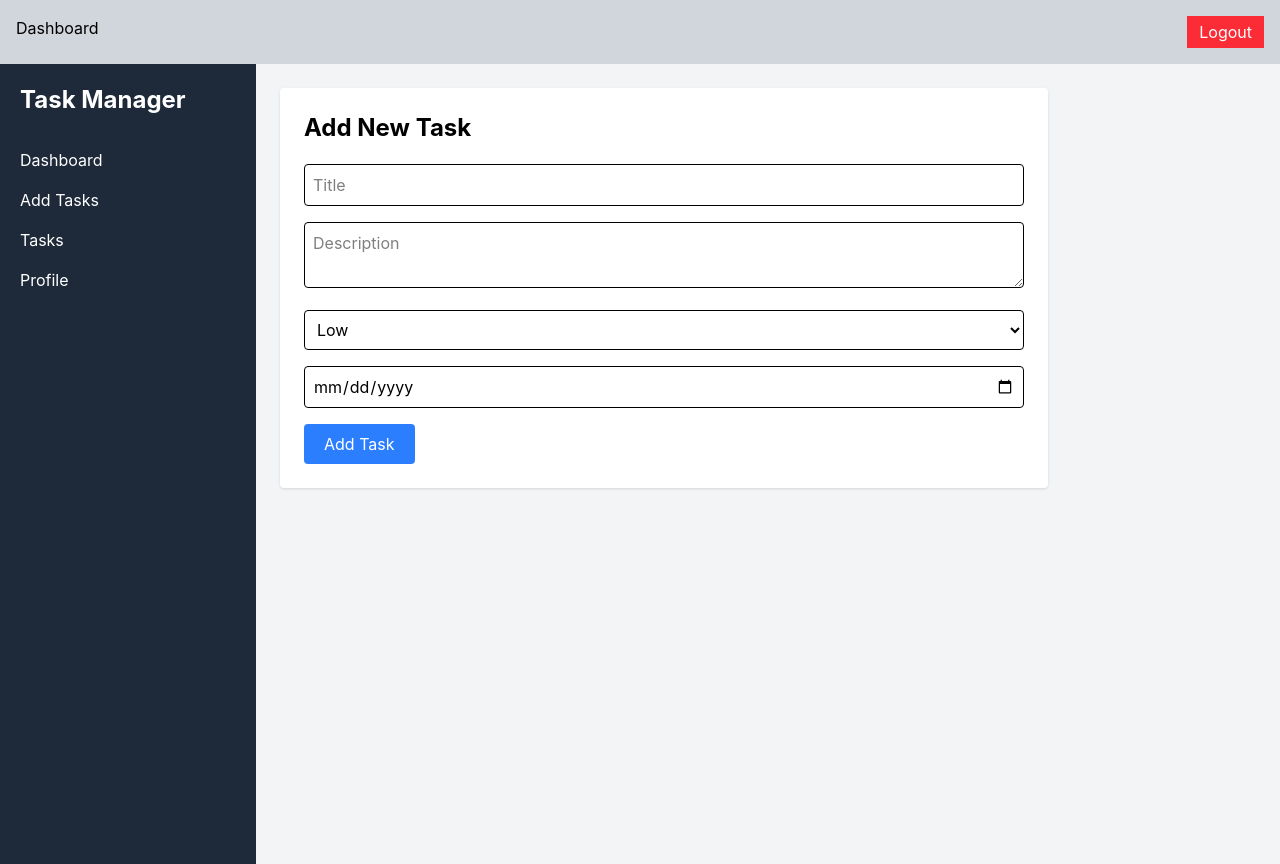
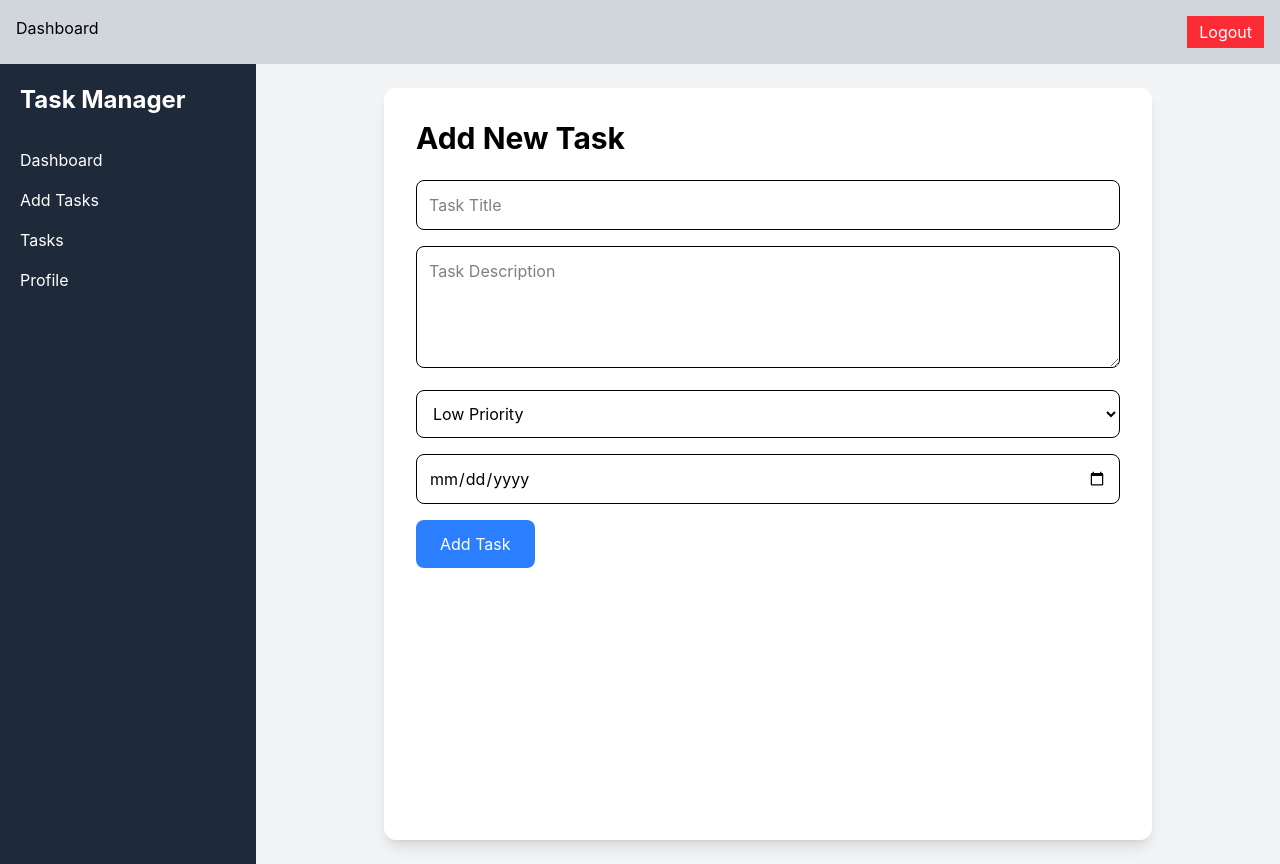
Before and after one commit to ANIKETPATIL0012/TaskManager, a React (Vite) app: page /add-task in a window 1280 px wide. Built offline with nearby package versions, Linux system fonts and the light colour scheme; sample sign-in values are in the browser's storage.

Commit message:
Updated project

```diff
--- a/src/pages/AddTask.jsx
+++ b/src/pages/AddTask.jsx
@@ -42,49 +42,58 @@ export default function AddTask() {
     <div>
       <Navbar />
 
-      <div className="flex bg-gray-100 min-h-screen">
+      <div className="flex flex-col md:flex-row bg-gray-100 min-h-screen">
         <Sidebar />
-        <div className="p-6">
-          <div className="bg-white p-6 rounded shadow max-w-3xl">
-            <h1 className="text-2xl font-bold mb-5">Add New Task</h1>
 
-            <form onSubmit={handleSubmit}>
+        <div className="flex-1 p-4 md:p-6 flex justify-center">
+          <div className="bg-white p-5 md:p-8 rounded-xl shadow-lg w-full max-w-3xl">
+            <h1 className="text-2xl md:text-3xl font-bold mb-6">
+              Add New Task
+            </h1>
+
+            <form onSubmit={handleSubmit} className="space-y-4">
               <input
                 name="title"
                 type="text"
-                placeholder="Title"
-                className="border p-2 w-full mb-4 rounded"
+                placeholder="Task Title"
+                className="border p-3 w-full rounded-lg"
                 onChange={handleChange}
                 required
               />
 
               <textarea
                 name="description"
-                placeholder="Description"
-                className="border p-2 w-full mb-4 rounded"
+                placeholder="Task Description"
+                rows="4"
+                className="border p-3 w-full rounded-lg"
                 onChange={handleChange}
                 required
               />
 
               <select
                 name="priority"
-                className="border p-2 w-full mb-4 rounded"
+                className="border p-3 w-full rounded-lg"
                 onChange={handleChange}
               >
-                <option value="Low">Low</option>
-                <option value="Medium">Medium</option>
-                <option value="High">High</option>
+                <option value="Low">Low Priority</option>
+
+                <option value="Medium">Medium Priority</option>
+
+                <option value="High">High Priority</option>
               </select>
 
               <input
                 name="dueDate"
                 type="date"
-                className="border p-2 w-full mb-4 rounded"
+                className="border p-3 w-full rounded-lg"
                 onChange={handleChange}
                 required
               />
 
-              <button className="bg-blue-500 text-white px-5 py-2 rounded">
+              <button
+                type="submit"
+                className="w-full md:w-auto bg-blue-500 hover:bg-blue-600 text-white px-6 py-3 rounded-lg"
+              >
                 Add Task
               </button>
             </form>
--- a/src/pages/Dashboard.jsx
+++ b/src/pages/Dashboard.jsx
@@ -13,6 +13,7 @@ const Dashboard = () => {
   const fetchTasks = async () => {
     try {
       const res = await API.get("/todos");
+
       const apiTasks = res.data.map((t) => ({
         id: t.id,
         title: t.title,
@@ -38,26 +39,56 @@ const Dashboard = () => {
     <>
       <Navbar />
 
-      <div className="flex">
+      <div className="flex flex-col md:flex-row">
         <Sidebar />
 
-        <div className="flex-1 p-6">
-          <h1 className="text-3xl font-bold mb-5">Dashboard</h1>
+        <div className="flex-1 bg-gray-100 min-h-screen p-4 md:p-6">
+          <h1 className="text-2xl md:text-3xl font-bold mb-6">Dashboard</h1>
 
-          <div className="grid md:grid-cols-3 gap-5">
-            <div className="bg-blue-500 text-white p-6 rounded shadow">
-              <h2>Total Tasks</h2>
-              <h1 className="text-4xl">{total}</h1>
+          <div className="grid grid-cols-1 sm:grid-cols-2 lg:grid-cols-3 gap-5">
+            <div className="bg-blue-500 text-white p-6 rounded-xl shadow">
+              <h2 className="text-lg font-medium">Total Tasks</h2>
+
+              <h1 className="text-3xl md:text-4xl font-bold mt-2">{total}</h1>
             </div>
 
-            <div className="bg-green-500 text-white p-6 rounded shadow">
-              <h2>Completed</h2>
-              <h1 className="text-4xl">{completed}</h1>
+            <div className="bg-green-500 text-white p-6 rounded-xl shadow">
+              <h2 className="text-lg font-medium">Completed</h2>
+
+              <h1 className="text-3xl md:text-4xl font-bold mt-2">
+                {completed}
+              </h1>
             </div>
 
-            <div className="bg-red-500 text-white p-6 rounded shadow">
-              <h2>Pending</h2>
-              <h1 className="text-4xl">{pending}</h1>
+            <div className="bg-red-500 text-white p-6 rounded-xl shadow">
+              <h2 className="text-lg font-medium">Pending</h2>
+
+              <h1 className="text-3xl md:text-4xl font-bold mt-2">{pending}</h1>
+            </div>
+          </div>
+
+          <div className="mt-8 bg-white p-5 rounded-xl shadow">
+            <h2 className="text-xl font-bold mb-4">Recent Tasks</h2>
+
+            <div className="space-y-3">
+              {tasks.slice(0, 5).map((task) => (
+                <div
+                  key={task.id}
+                  className="border p-3 rounded-lg flex justify-between items-center"
+                >
+                  <span className="truncate">{task.title}</span>
+
+                  <span
+                    className={`font-medium ${
+                      task.status === "Completed"
+                        ? "text-green-600"
+                        : "text-orange-500"
+                    }`}
+                  >
+                    {task.status}
+                  </span>
+                </div>
+              ))}
             </div>
           </div>
         </div>
--- a/src/pages/Tasks.jsx
+++ b/src/pages/Tasks.jsx
@@ -105,7 +105,7 @@ export default function Tasks() {
   const currentTasks = filteredTasks.slice(indexOfFirst, indexOfLast);
 
   const totalPages = Math.ceil(filteredTasks.length / tasksPerPage);
-  const pagesPerGroup = 10;
+  const pagesPerGroup = 7;
 
   const startPage =
     Math.floor((currentPage - 1) / pagesPerGroup) * pagesPerGroup + 1;
@@ -121,8 +121,6 @@ export default function Tasks() {
 
         <div className="flex-1 bg-gray-100 min-h-screen p-4 md:p-6">
           <h1 className="text-2xl md:text-3xl font-bold mb-5">Tasks</h1>
-
-          {/* Search & Filter */}
 
           <div className="bg-white p-4 rounded-xl shadow mb-5">
             <div className="grid grid-cols-1 md:grid-cols-2 gap-4">
@@ -145,8 +143,6 @@ export default function Tasks() {
               </select>
             </div>
           </div>
-
-          {/* Edit Task */}
 
           {editTask && (
             <div className="bg-yellow-100 p-4 rounded-xl mb-5">
```
